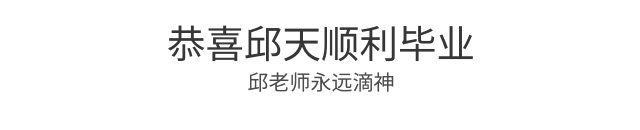
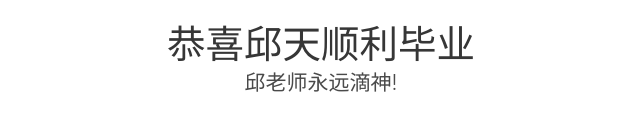
Before and after one commit to Eivense/Eivense.github.io, a plain HTML site: page index.html in a window 1280 px wide. Shown: the part 340-470 px from the top of the page, 319-959 px from the left. Drawn offline with Linux system fonts and the light colour scheme.

Commit message:
Update index.html

```diff
--- a/index.html
+++ b/index.html
@@ -19,7 +19,7 @@
 								恭喜邱天顺利毕业
 							</h1>
 							<h2 class="subtitle is-4" itemprop="description">
-								邱老师永远滴神
+								邱老师永远滴神!
 							</h2>
 						</div>
 					</div>
```
